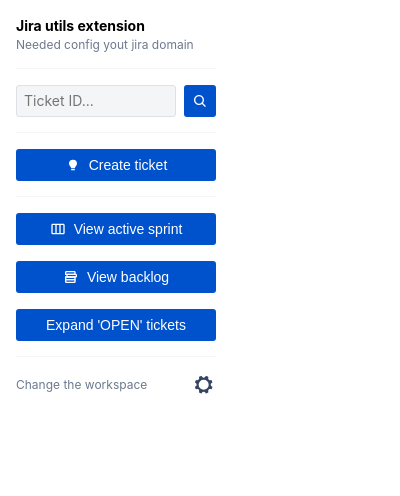
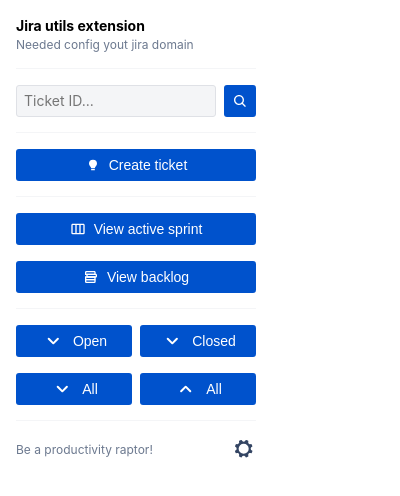
Before and after one commit to klaufel/gojira, a browser extension: page popup.html in a window 400 px wide. Drawn offline with Linux system fonts and the light colour scheme.

Commit message:
First draft version

```diff
--- a/base.css
+++ b/base.css
@@ -13,10 +13,21 @@
   text-decoration-skip-ink: auto;
 }
 
+a {
+  text-decoration: none;
+  color: inherit;
+}
+
 .wrapper {
   display: flex;
   position: relative;
   overflow: hidden;
+  flex-direction: column;
+}
+
+.wrapper--form {
+  max-width: 600px;
+  margin: 40px auto;
 }
 
 .tabs {
@@ -53,7 +64,7 @@
 }
 
 .container {
-  width: 200px;
+  width: 240px;
   padding: 16px;
 }
 .container div {
@@ -90,6 +101,17 @@
   justify-content: center;
 }
 
+.button-group {
+  display: flex;
+}
+
+.button-group button:first-child {
+  margin-right: 4px;
+}
+
+.button-group button:last-child {
+  margin-left: 4px;
+}
 button svg {
   margin-right: 8px;
 }
@@ -179,6 +201,7 @@
   margin-right: 0;
 }
 hr {
+  width: 100%;
   border: 0;
   height: 1px;
   border-top: 1px solid #f4f5f7;
@@ -187,3 +210,29 @@
 #config {
   cursor: pointer;
 }
+
+.wrapper--form h1 {
+  font-size: 26px;
+  font-weight: 700;
+}
+
+.form {
+  width: 100%;
+  padding: 20px 0 20px;
+  margin: 0 auto;
+  display: flex;
+  flex-direction: column;
+}
+
+.form button[type="submit"] {
+  margin: 20px 0 0;
+}
+
+.form-control {
+  padding-bottom: 8px;
+}
+
+#messages {
+  color: green;
+  font-weight: 700;
+}
--- a/popup.html
+++ b/popup.html
@@ -7,11 +7,7 @@
     <div class="wrapper">
       <div class="overlay" id="overlay"></div>
       <div class="tabs" id="tabs">
-        <a
-          target="_blank"
-          href="chrome-extension://idjehedljgdkpmkkohomccmgkmnoakdj/options.html"
-          >Configure extension</a
-        >
+        <a target="_blank" href="options.html">Configure extension</a>
       </div>
       <div class="container">
         <div id="companyInfo"></div>
@@ -23,6 +19,7 @@
               name="viewTaskId"
               id="viewTaskId"
               placeholder="Ticket ID..."
+              required
             />
             <button type="submit">
               <svg
@@ -129,9 +126,78 @@
             View backlog
           </button>
         </div>
-
-        <div>
-          <button id="expandOpenTasks">Expand 'OPEN' tickets</button>
+        <hr />
+        <div class="button-group">
+          <button id="expandOpenTasks">
+            <svg
+              width="24"
+              height="24"
+              viewBox="0 0 24 24"
+              focusable="false"
+              role="presentation"
+              style="transform: rotate(90deg)"
+            >
+              <path
+                fill="currentColor"
+                fill-rule="evenodd"
+                d="M14.995 10.995a1 1 0 0 1 0 1.414l-4.593 4.593a.99.99 0 0 1-1.4-1.4l3.9-3.9-3.9-3.9a.99.99 0 0 1 1.4-1.4l4.593 4.593z"
+              ></path>
+            </svg>
+            Open
+          </button>
+          <button id="expandClosedTickets">
+            <svg
+              width="24"
+              height="24"
+              viewBox="0 0 24 24"
+              focusable="false"
+              role="presentation"
+              style="transform: rotate(90deg)"
+            >
+              <path
+                fill="currentColor"
+                fill-rule="evenodd"
+                d="M14.995 10.995a1 1 0 0 1 0 1.414l-4.593 4.593a.99.99 0 0 1-1.4-1.4l3.9-3.9-3.9-3.9a.99.99 0 0 1 1.4-1.4l4.593 4.593z"
+              ></path>
+            </svg>
+            Closed
+          </button>
+        </div>
+        <div class="button-group">
+          <button id="expandAllTickets">
+            <svg
+              width="24"
+              height="24"
+              viewBox="0 0 24 24"
+              focusable="false"
+              role="presentation"
+              style="transform: rotate(90deg)"
+            >
+              <path
+                fill="currentColor"
+                fill-rule="evenodd"
+                d="M14.995 10.995a1 1 0 0 1 0 1.414l-4.593 4.593a.99.99 0 0 1-1.4-1.4l3.9-3.9-3.9-3.9a.99.99 0 0 1 1.4-1.4l4.593 4.593z"
+              ></path>
+            </svg>
+            All
+          </button>
+          <button id="collapseAllTickets">
+            <svg
+              width="24"
+              height="24"
+              viewBox="0 0 24 24"
+              focusable="false"
+              role="presentation"
+              style="transform: rotate(-90deg)"
+            >
+              <path
+                fill="currentColor"
+                fill-rule="evenodd"
+                d="M14.995 10.995a1 1 0 0 1 0 1.414l-4.593 4.593a.99.99 0 0 1-1.4-1.4l3.9-3.9-3.9-3.9a.99.99 0 0 1 1.4-1.4l4.593 4.593z"
+              ></path>
+            </svg>
+            All
+          </button>
         </div>
         <hr />
         <div
@@ -142,12 +208,11 @@
             align-items: center;
           "
         >
-          <small id="config">Change the workspace</small>
-          <a
-            href="chrome-extension://idjehedljgdkpmkkohomccmgkmnoakdj/options.html"
-            target="_blank"
-            style="line-height: 0"
+          <!--<small id="config">Change the workspace</small>-->
+          <a href="https://github.com/klaufel/gojira" target="_blank"
+            ><small>Be a productivity raptor!</small></a
           >
+          <a href="options.html" target="_blank" style="line-height: 0">
             <svg
               width="24"
               height="24"
--- a/popup.js
+++ b/popup.js
@@ -1,6 +1,10 @@
 "use strict";
 
 const expandOpenTasks = document.getElementById("expandOpenTasks");
+const expandClosedTickets = document.getElementById("expandClosedTickets");
+const expandAllTickets = document.getElementById("expandAllTickets");
+const collapseAllTickets = document.getElementById("collapseAllTickets");
+
 const newTask = document.getElementById("newTask");
 const viewSprint = document.getElementById("viewSprint");
 const viewBacklog = document.getElementById("viewBacklog");
@@ -14,15 +18,30 @@
     : item.classList.add('ghx-closed')
 )`;
 
+const expandClosedTicketsCode = `document.querySelectorAll('.ghx-swimlane').forEach(item =>
+  item.querySelectorAll('.ghx-swimlane-header.ghx-done')?.length === 0
+    ? item.classList.add('ghx-closed')
+    : item.classList.remove('ghx-closed')
+)`;
+
+const expandAllTicketsCode = `document.querySelectorAll('.ghx-swimlane').forEach(
+  item => item.classList.remove('ghx-closed')
+)`;
+
+const collapseAllTicketsCode = `document.querySelectorAll('.ghx-swimlane').forEach(
+  item => item.classList.add('ghx-closed')
+)`;
+
 chrome.storage.sync.get(
-  ["basePath", "companyName", "companyLogo"],
-  ({ basePath, companyName, companyLogo }) => {
+  ["basePath", "companyName", "companyLogo", "boardId"],
+  ({ basePath, companyName, companyLogo, boardId }) => {
     companyInfo.innerHTML = `
       ${companyLogo ? `<img src="${companyLogo}" alt="${companyName}" />` : ""}
       <h1>${companyName || "Jira utils extension"}</h1>
       <span>${basePath || "Needed config yout jira domain"}</span>
     `;
 
+    /*
     document.getElementById("config").onclick = () => {
       document.getElementById("tabs").classList.toggle("is-active");
       document.getElementById("overlay").classList.toggle("is-active");
@@ -31,24 +50,24 @@
     document.getElementById("overlay").onclick = () => {
       document.getElementById("tabs").classList.toggle("is-active");
       document.getElementById("overlay").classList.toggle("is-active");
-    };
+    };*/
 
     viewSprint.onclick = () => {
       chrome.tabs.create({
-        url: `${basePath}/secure/RapidBoard.jspa?rapidView=4471`,
+        url: `${basePath}/secure/RapidBoard.jspa?rapidView=${boardId}`,
       });
     };
 
     viewBacklog.onclick = () => {
       chrome.tabs.create({
-        url: `${basePath}/secure/RapidBoard.jspa?rapidView=4471&view=planning`,
+        url: `${basePath}/secure/RapidBoard.jspa?rapidView=${boardId}&view=planning`,
       });
     };
 
     viewTask.onsubmit = () => {
       const id = viewTaskId.value;
       chrome.tabs.create({
-        url: `${basePath}/browse/${id}`,
+        url: `${basePath}/secure/QuickSearch.jspa?searchString=${id}`,
       });
     };
 
@@ -70,5 +89,29 @@
         });
       });
     };
+
+    expandClosedTickets.onclick = () => {
+      chrome.tabs.query({ active: true, currentWindow: true }, function (tabs) {
+        chrome.tabs.executeScript(tabs[0].id, {
+          code: expandClosedTicketsCode,
+        });
+      });
+    };
+
+    expandAllTickets.onclick = () => {
+      chrome.tabs.query({ active: true, currentWindow: true }, function (tabs) {
+        chrome.tabs.executeScript(tabs[0].id, {
+          code: expandAllTicketsCode,
+        });
+      });
+    };
+
+    collapseAllTickets.onclick = () => {
+      chrome.tabs.query({ active: true, currentWindow: true }, function (tabs) {
+        chrome.tabs.executeScript(tabs[0].id, {
+          code: collapseAllTicketsCode,
+        });
+      });
+    };
   }
 );
```
Also changed, not shown: options.html (+7 -18 lines), options.js (+55 -20 lines), package.json (added, +21 -0 lines), images/get_started128.png, manifest.json, 1 other file.
